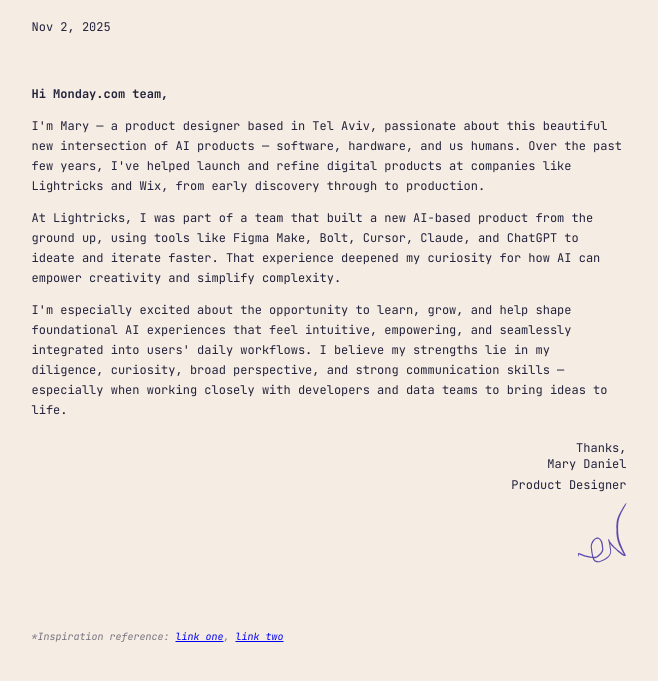
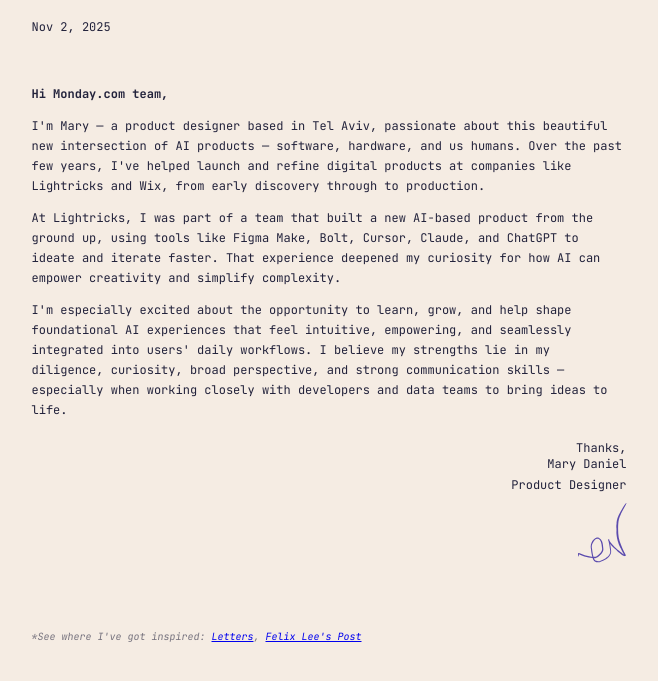
Before and after one commit to Marydaniel-a11y/cover-letter-and-portfolio, a plain HTML site: page cover-letter.html in a window 1280 px wide. Shown: the part 205-886 px from the top of the page, without its empty margins (311-969 px from the left). Drawn offline with Linux system fonts and the light colour scheme.

Commit message:
Update footnote copy: make links more descriptive

```diff
--- a/cover-letter.html
+++ b/cover-letter.html
@@ -295,7 +295,7 @@
         </div>
 
         <!-- FOOTNOTE at bottom -->
-        <p class="footnote">*Inspiration reference: <a href="gallery.html" class="hoverable-word" data-emoji="🖼️">link one</a>, <a href="https://www.linkedin.com/posts/felixleezd_i-have-a-new-website-i-am-not-a-developer-activity-7389671927780536320-Zp0z?utm_source=share&utm_medium=member_ios&rcm=ACoAADF3EToBGtx_Pb3b-39xRwtU8r3k_ik8j1A" target="_blank" class="hoverable-word" data-emoji="↗️">link two</a></p>
+        <p class="footnote">*See where I've got inspired: <a href="gallery.html" class="hoverable-word" data-emoji="🖼️">Letters</a>, <a href="https://www.linkedin.com/posts/felixleezd_i-have-a-new-website-i-am-not-a-developer-activity-7389671927780536320-Zp0z?utm_source=share&utm_medium=member_ios&rcm=ACoAADF3EToBGtx_Pb3b-39xRwtU8r3k_ik8j1A" target="_blank" class="hoverable-word" data-emoji="↗️">Felix Lee's Post</a></p>
 
     </div>
 
```
